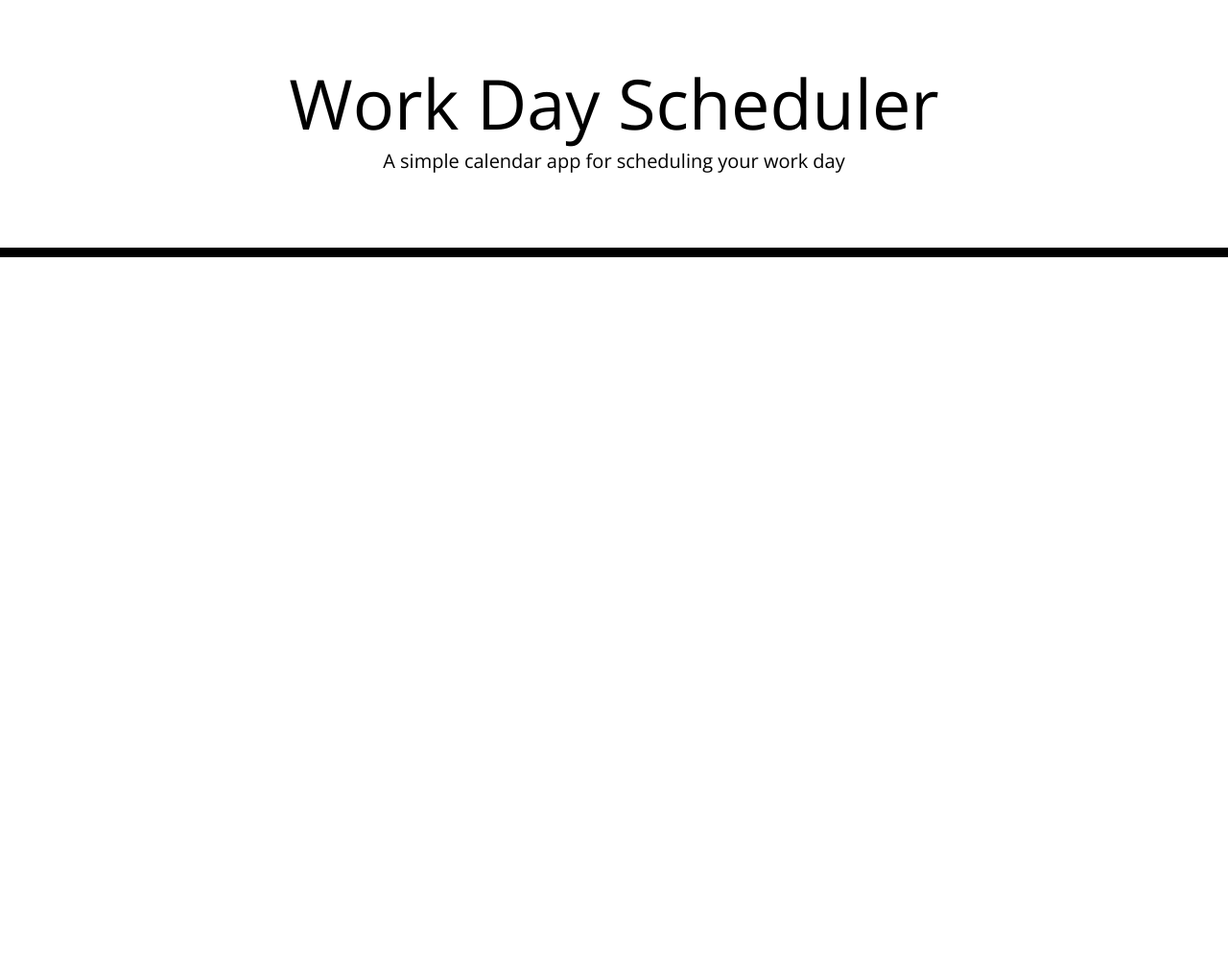
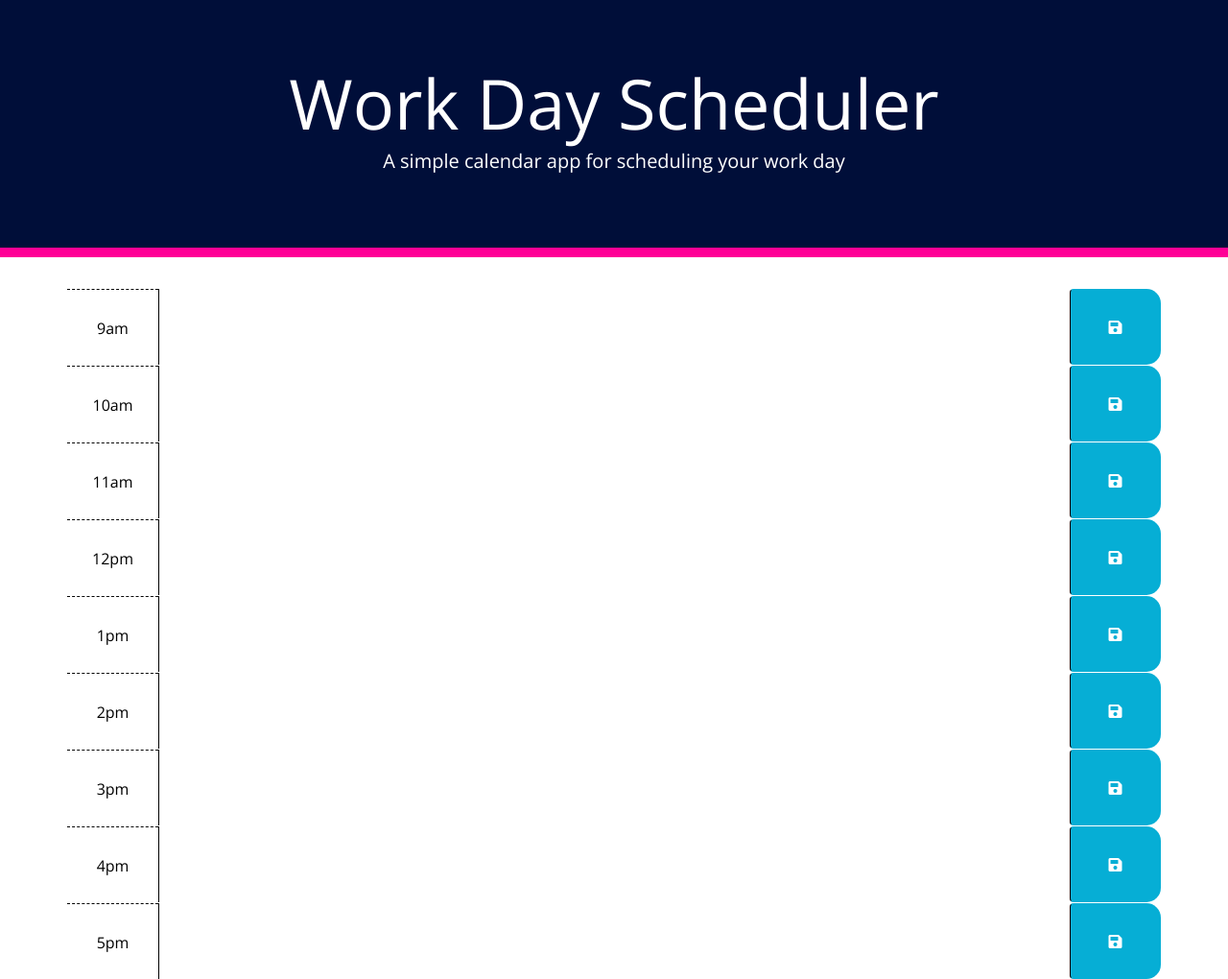
Before and after one commit to shaky411/Work-Day-Scheduler, a plain HTML site: page index.html in a window 1280 px wide. Shown: the whole page at 96% size. Before the commit the page ends 800 px from the top, so only its background shows below. Drawn offline with nearby package versions, Linux system fonts and the light colour scheme.

Commit message:
setup HTML layout

```diff
--- a/index.html
+++ b/index.html
@@ -1,38 +1,112 @@
 <!DOCTYPE html>
 <html lang="en-gb">
+
 <head>
   <meta charset="UTF-8" />
   <meta name="viewport" content="width=device-width, initial-scale=1.0" />
   <meta http-equiv="X-UA-Compatible" content="ie=edge" />
-    <link
-      rel="stylesheet"
-      href="https://stackpath.bootstrapcdn.com/bootstrap/4.3.1/css/bootstrap.min.css"
-    />
-    <link
-      rel="stylesheet"
-      href="https://use.fontawesome.com/releases/v5.8.1/css/all.css"
-      integrity="sha384-50oBUHEmvpQ+1lW4y57PTFmhCaXp0ML5d60M1M7uH2+nqUivzIebhndOJK28anvf"
-      crossorigin="anonymous"
-    />
-    <link
-      href="https://fonts.googleapis.com/css?family=Open+Sans&display=swap"
-      rel="stylesheet"
-    />
+  <link rel="stylesheet" href="https://stackpath.bootstrapcdn.com/bootstrap/4.3.1/css/bootstrap.min.css" />
+  <link rel="stylesheet" href="https://use.fontawesome.com/releases/v5.8.1/css/all.css"
+    integrity="sha384-50oBUHEmvpQ+1lW4y57PTFmhCaXp0ML5d60M1M7uH2+nqUivzIebhndOJK28anvf" crossorigin="anonymous" />
+  <link href="https://fonts.googleapis.com/css?family=Open+Sans&display=swap" rel="stylesheet" />
   <link rel="stylesheet" href="style.css" />
   <title>Work Day Scheduler</title>
 </head>
+
 
 <body>
   <header class="jumbotron">
     <h1 class="display-3">Work Day Scheduler</h1>
     <p class="lead">A simple calendar app for scheduling your work day</p>
-      <p id="currentDay" class="lead"></p>
+    <p id="current-day" class="lead"></p>
   </header>
+
   <div class="container">
     <!-- Timeblocks go here -->
+    <div id="hour-9" class="row time-block">
+      <!-- Render the hour -->
+      <div class="col-md hour">
+        9am
       </div>
+      <!-- Write Task -->
+      <textarea class="col-md-10 description"></textarea>
+      <!-- Save -->
+      <button class="col-md-1 btn saveBtn"><i class="fas fa-save"></i></button>
+    </div>
+
+    <div id="hour-10" class="row time-block">
+      <div class="col-md hour">
+        10am
+      </div>
+      <textarea class="col-md-10 description"></textarea>
+      <button class="col-md-1 btn saveBtn"><i class="fas fa-save"></i></button>
+    </div>
+
+    <div id="hour-11" class="row time-block">
+      <div class="col-md hour">
+        11am
+      </div>
+      <textarea class="col-md-10 description"></textarea>
+      <button class="col-md-1 btn saveBtn"><i class="fas fa-save"></i></button>
+    </div>
+
+    <div id="hour-12" class="row time-block">
+      <div class="col-md hour">
+        12pm
+      </div>
+      <textarea class="col-md-10 description"></textarea>
+      <button class="col-md-1 btn saveBtn"><i class="fas fa-save"></i></button>
+    </div>
+
+    <div id="hour-13" class="row time-block">
+      <div class="col-md hour">
+        1pm
+      </div>
+      <textarea class="col-md-10 description"></textarea>
+      <button class="col-md-1 btn saveBtn"><i class="fas fa-save"></i></button>
+    </div>
+
+    <div id="hour-14" class="row time-block">
+      <div class="col-md hour">
+        2pm
+      </div>
+      <textarea class="col-md-10 description"></textarea>
+      <button class="col-md-1 btn saveBtn"><i class="fas fa-save"></i></button>
+    </div>
+
+    <div id="hour-15" class="row time-block">
+      <div class="col-md hour">
+        3pm
+      </div>
+      <textarea class="col-md-10 description"></textarea>
+      <button class="col-md-1 btn saveBtn"><i class="fas fa-save"></i></button>
+    </div>
+
+    <div id="hour-16" class="row time-block">
+      <div class="col-md hour">
+        4pm
+      </div>
+      <textarea class="col-md-10 description"></textarea>
+      <button class="col-md-1 btn saveBtn"><i class="fas fa-save"></i></button>
+    </div>
+
+    <div id="hour-17" class="row time-block">
+      <div class="col-md hour">
+        5pm
+      </div>
+      <textarea class="col-md-10 description"></textarea>
+      <button class="col-md-1 btn saveBtn"><i class="fas fa-save"></i></button>
+    </div>
+
+
+
+  </div>
+
+
 
   <script src="https://cdnjs.cloudflare.com/ajax/libs/jquery/3.2.1/jquery.min.js"></script>
   <script src="https://cdnjs.cloudflare.com/ajax/libs/moment.js/2.24.0/moment.min.js"></script>
+  <script src="script.js"></script>
 </body>
+
 </html>
--- a/style.css
+++ b/style.css
@@ -16,9 +16,10 @@ textarea {
 .jumbotron {
   text-align: center;
   background-color: transparent;
-  color: black;
+  color: rgb(255, 255, 255);
+  background-color: #000E39;
   border-radius: 0;
-  border-bottom: 10px solid black;
+  border-bottom: 10px solid #FF0096;
 }
 
 .description {
```
Lines whose indentation alone changed are shown as unchanged.
